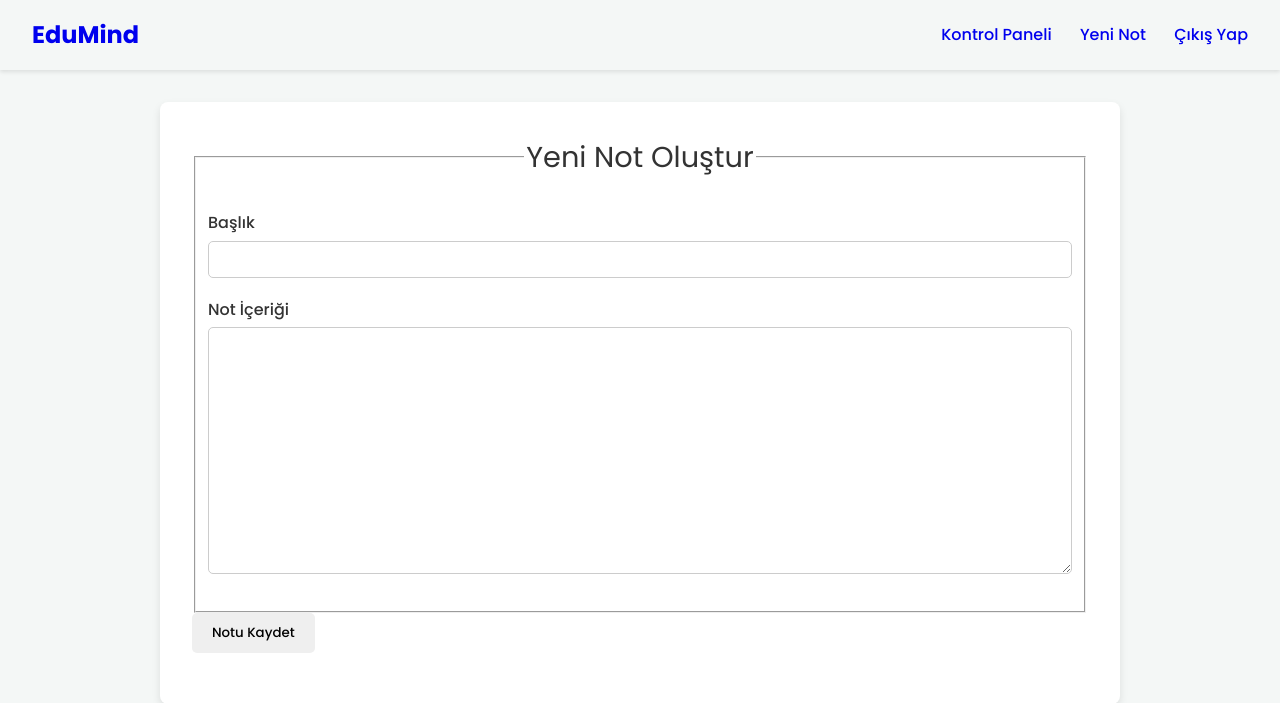
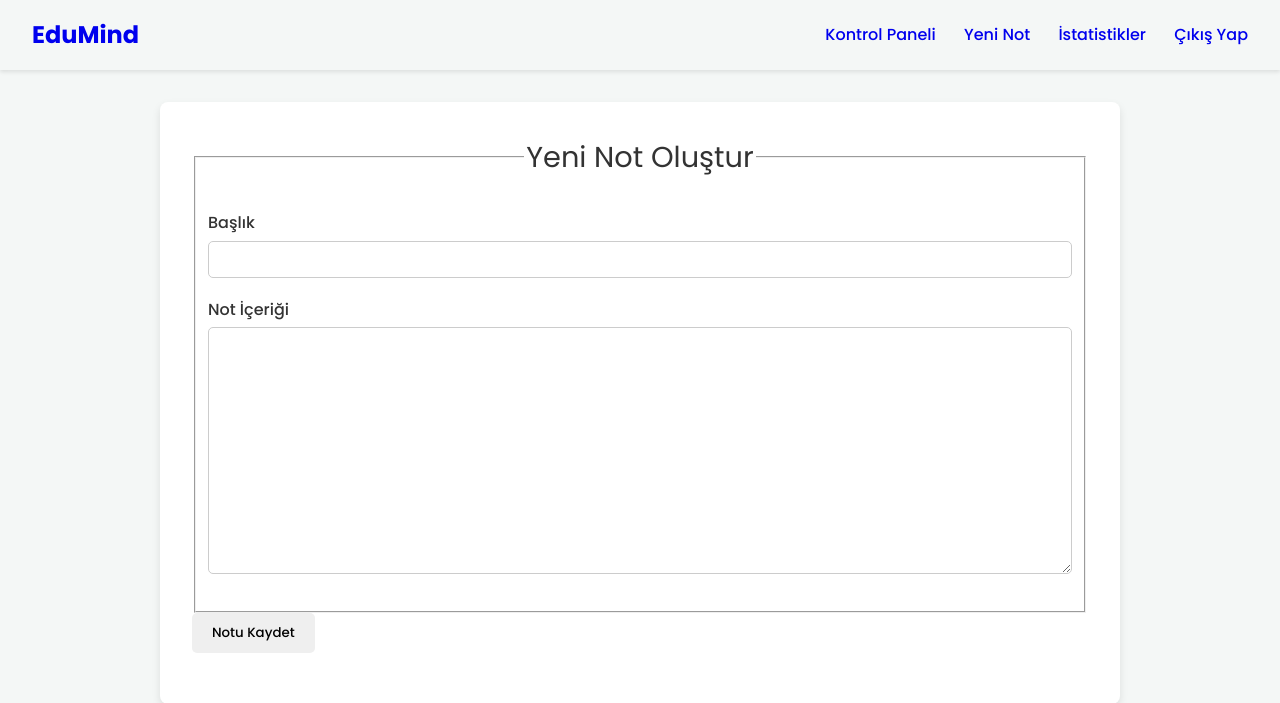
Before and after one commit to EcemKonca/Bootcamp---Grup-39, a Flask app: page /note/new in a window 1280 px wide. Shown: the top 703 px of the page. Run offline with Flask 3, Linux system fonts and the light colour scheme; a user stored in the database is signed in; some libraries are stand-ins or nearby versions.

Commit message:
Add files via upload

```diff
--- a/EduMind/app/templates/base.html
+++ b/EduMind/app/templates/base.html
@@ -19,6 +19,7 @@
             {% if current_user.is_authenticated %}
             <a href="{{ url_for('main.dashboard') }}">Kontrol Paneli</a>
             <a href="{{ url_for('main.create_note') }}">Yeni Not</a>
+            <a href="{{ url_for('main.stats') }}">İstatistikler</a> <!-- 📊 Yeni eklenen link -->
             <a href="{{ url_for('main.logout') }}">Çıkış Yap</a>
             {% else %}
             <a href="{{ url_for('main.login') }}">Giriş Yap</a>
```
Lines whose indentation alone changed are shown as unchanged.
